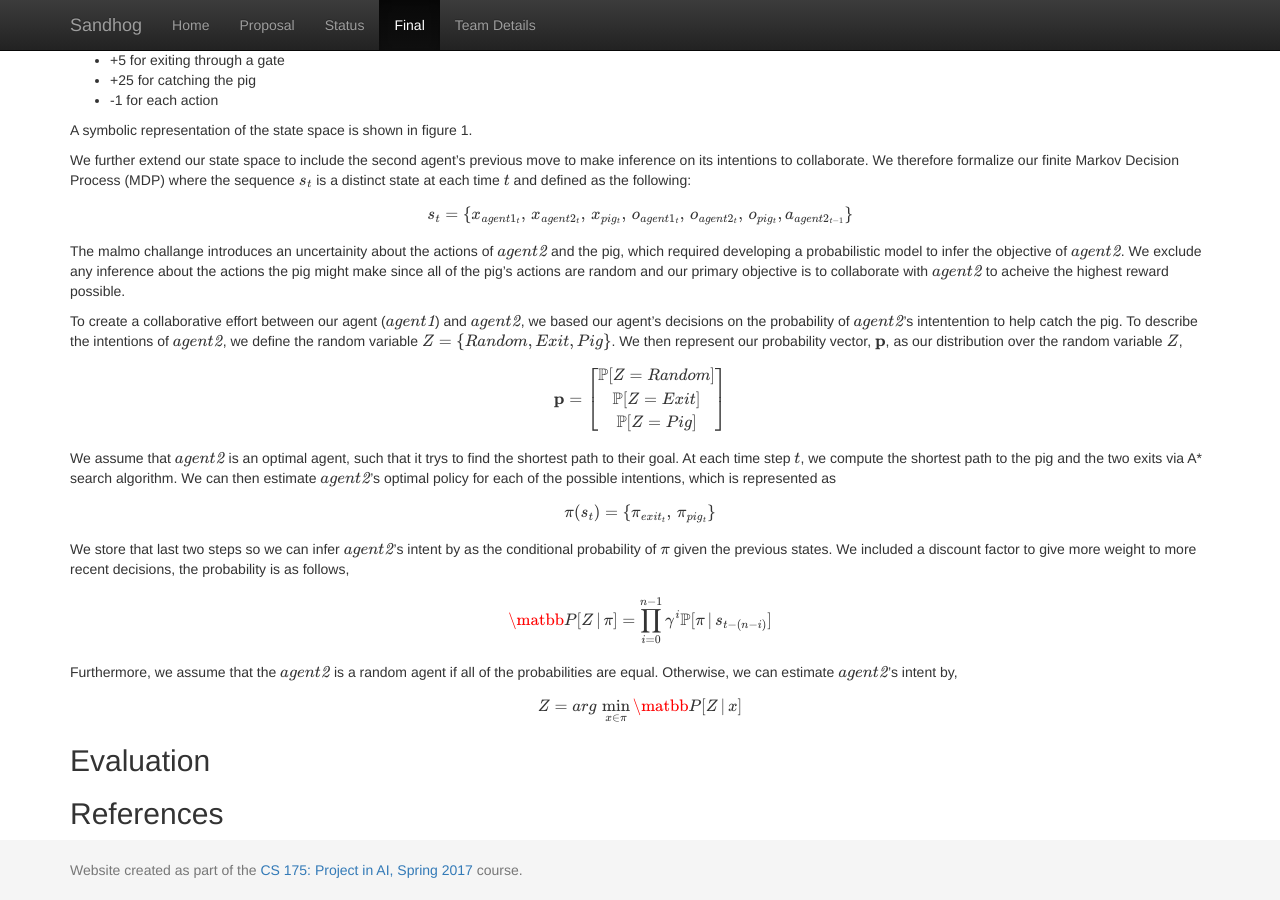
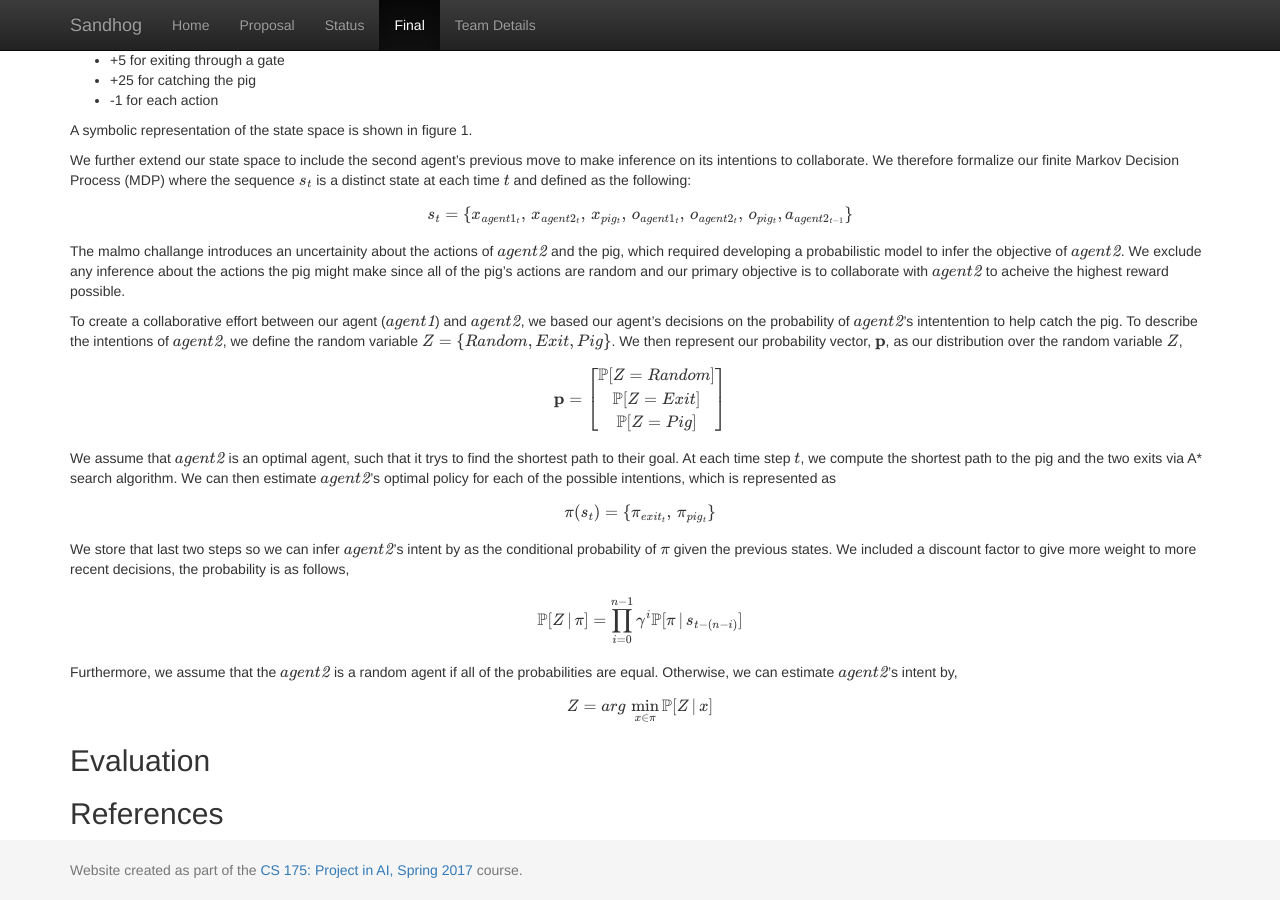
Before and after one commit to hfloresr/Sandhog, a Jekyll site: the page built from docs/final.md, in a window 1280 px wide and 900 px high, scrolled down 1023 px. Built offline with Jekyll 4.4.1, drawn with Linux system fonts in a browser that asks for light colours; formulas are drawn with MathJax 3.

Commit message:
fixed typo

```diff
--- a/docs/final.md
+++ b/docs/final.md
@@ -51,12 +51,12 @@ $$\pi(s_{t}) = \{\pi_{exit_{t}}, \, \pi_{pig_{t}}\}$$
 
 We store that last two steps so we can infer $$\textit{agent2}$$'s intent by as the conditional probability of $$\pi$$ given the previous states. We included a discount factor to give more weight to more recent decisions, the probability is as follows,
 
-$$\matbb{P}[Z \, \lvert \, \pi]
+$$\mathbb{P}[Z \, \lvert \, \pi]
 = \prod_{i=0}^{n-1} \gamma^i \mathbb{P}[\pi \, \lvert \, s_{t-(n-i)}]$$
 
 Furthermore, we assume that the $$\textit{agent2}$$ is a random agent if all of the probabilities are equal. Otherwise, we can estimate $$\textit{agent2}$$'s intent by,
 
-$$Z = arg\,\min_{x \in \pi} \matbb{P}[Z \, \lvert \, x]$$
+$$Z = arg\,\min_{x \in \pi} \mathbb{P}[Z \, \lvert \, x]$$
 
 ## Evaluation
 
```
